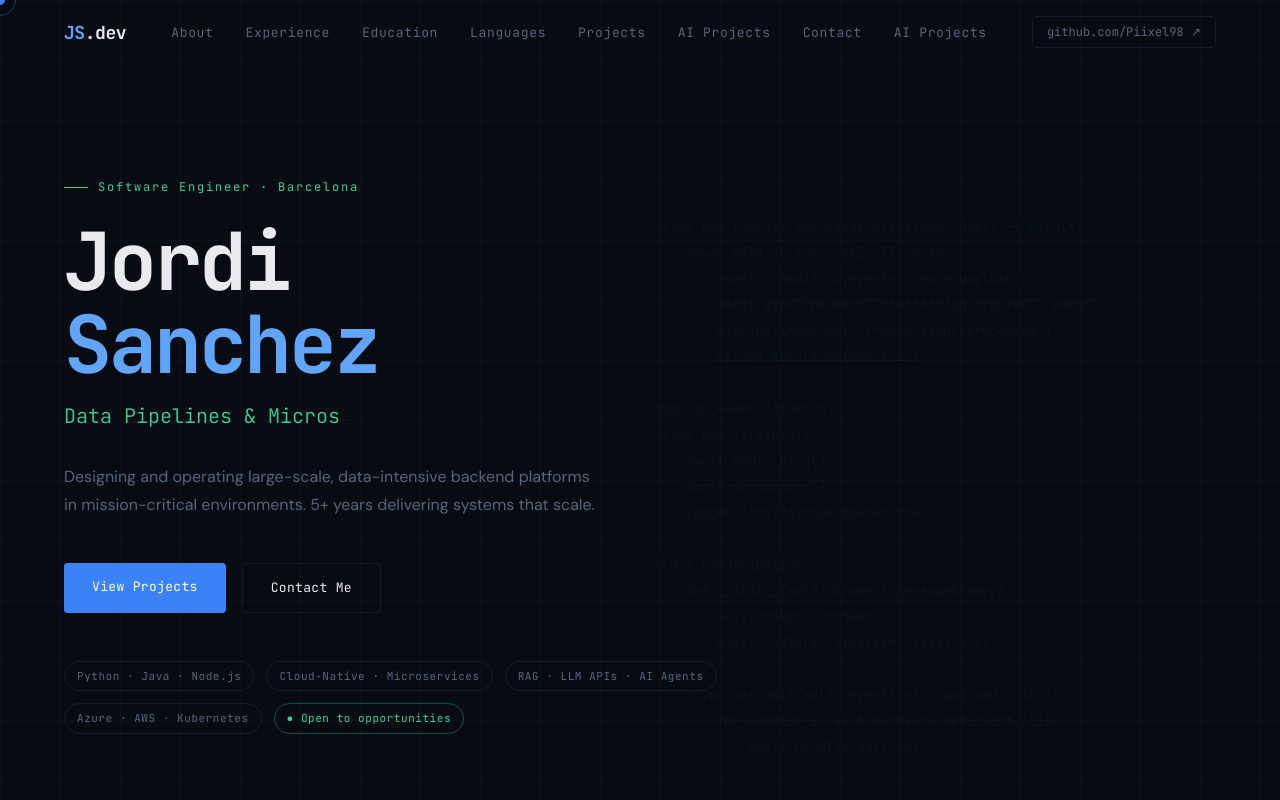
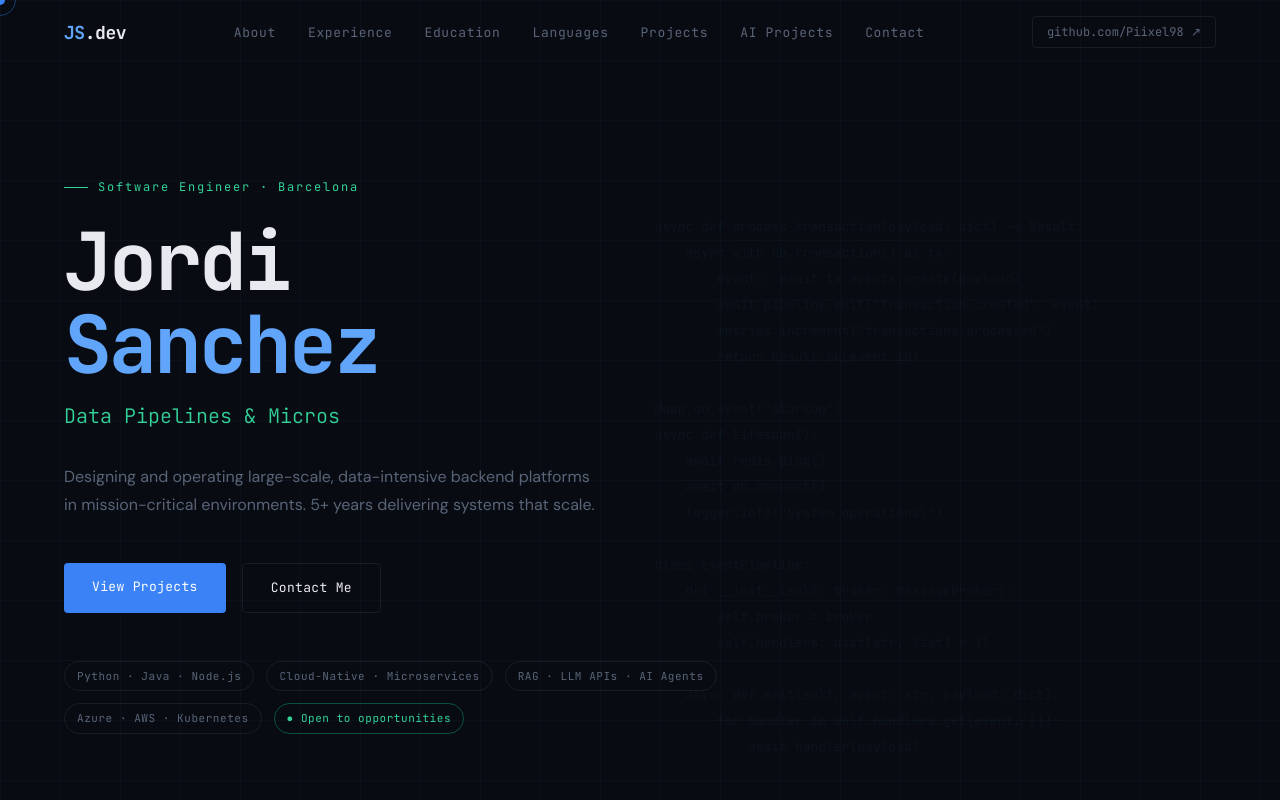
Before and after one commit to Piixel98/portfolio, a React (Vite) app: page / in a window 1280 px wide. Shown: the top 800 px of the page. Built offline with nearby package versions, Linux system fonts and the light colour scheme.

Commit message:
fix: delete duplicated text in Navbar.jsx

```diff
--- a/src/components/Navbar.jsx
+++ b/src/components/Navbar.jsx
@@ -27,14 +27,6 @@ export default function Navbar({ nav, profile }) {
             </a>
           </li>
         ))}
-        <li>
-          <a
-            href="#ai-projects"
-            className="nav-link after:absolute after:bottom-[-2px] after:left-1/2 after:right-1/2 after:h-px after:bg-blue-400 after:transition-all after:duration-300 hover:after:left-0 hover:after:right-0"
-          >
-            AI Projects
-          </a>
-        </li>
       </ul>
       <a
         href={profile.githubUrl}
```
